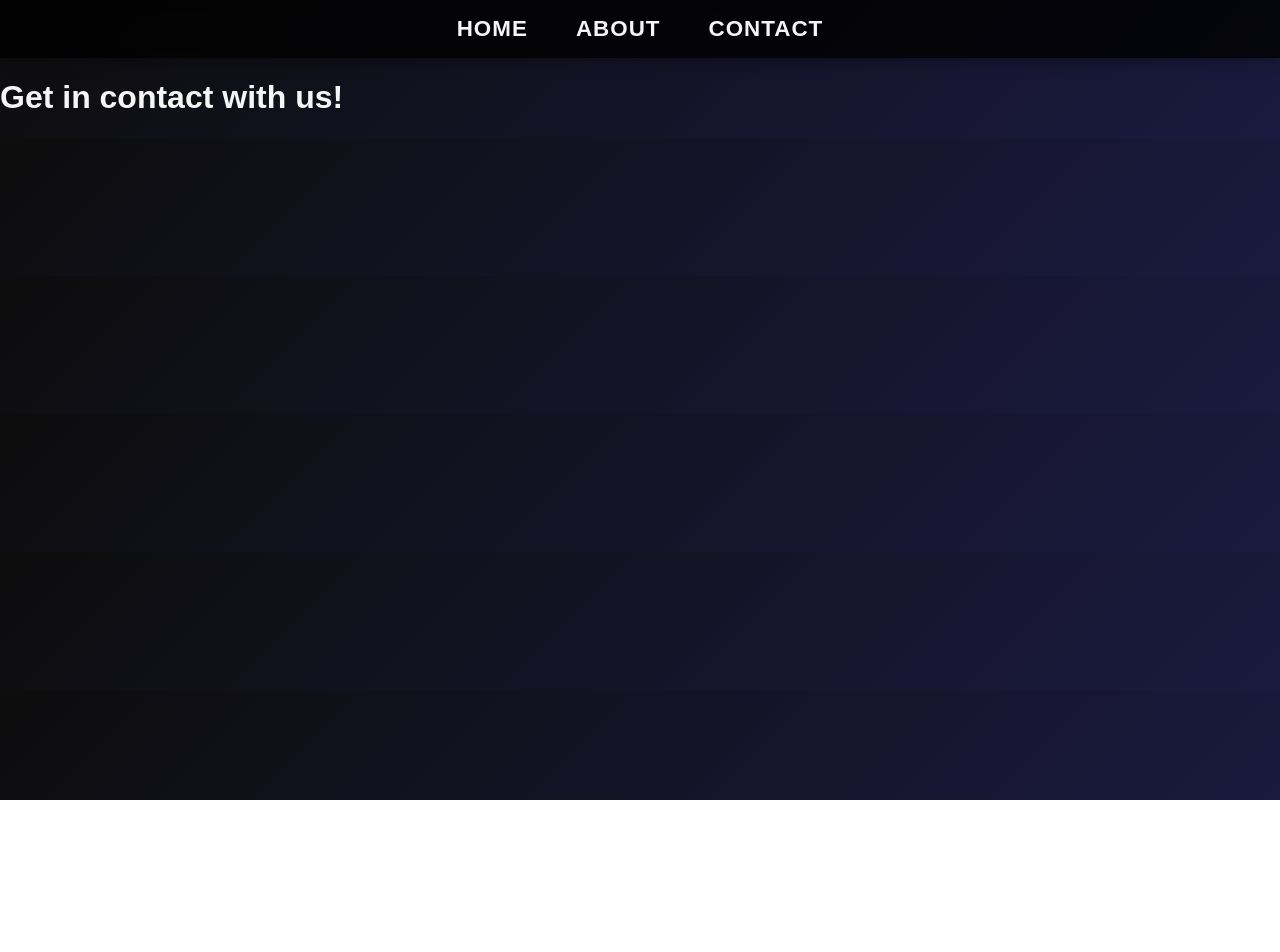
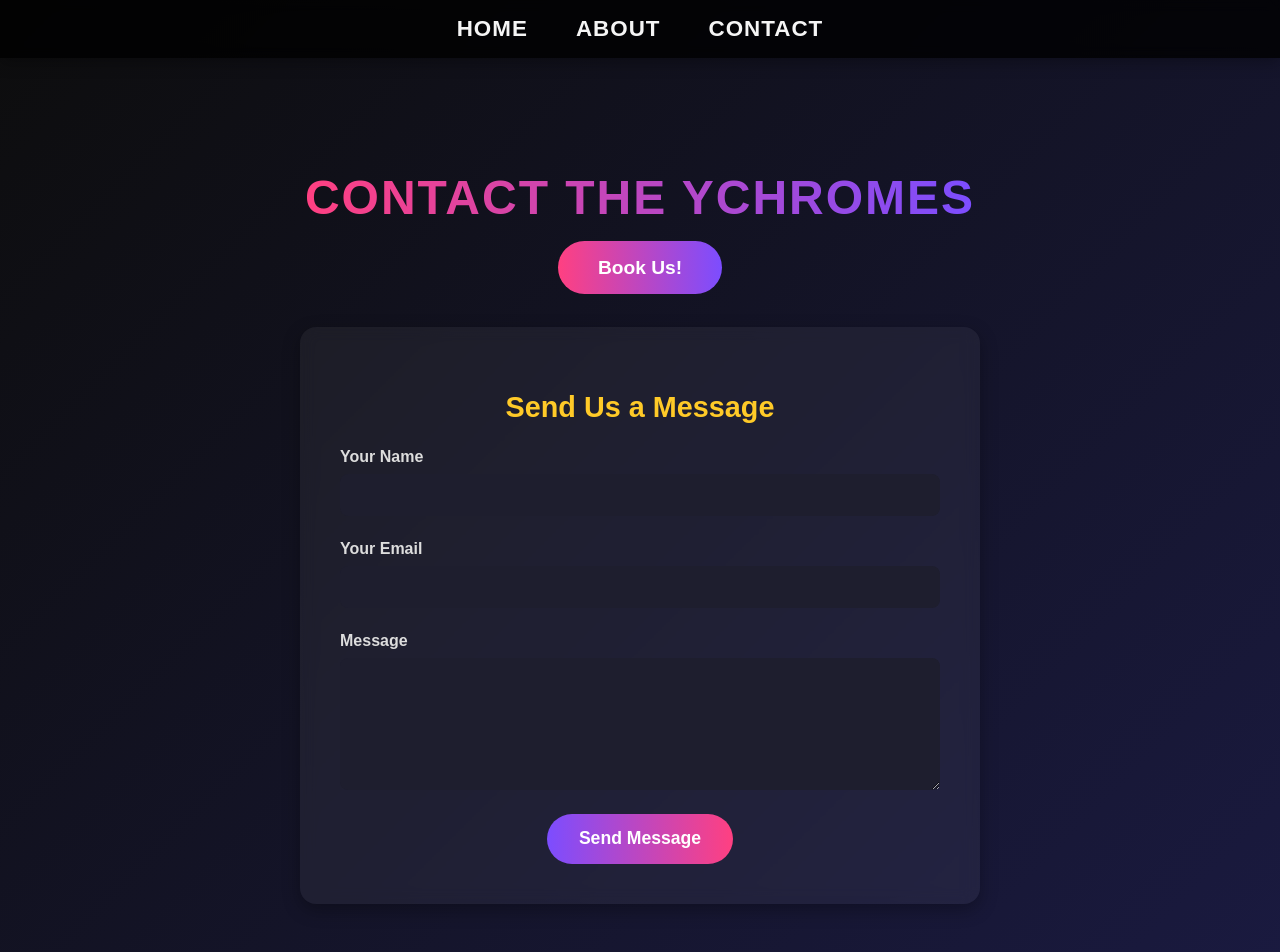
Before and after one commit to mattnadar/YChromes, a React (Create React App) app: page /events in a window 1280 px wide. Shown: the top 952 px of the page. Before the commit the page ends 800 px from the top, so only its background shows below. Built offline with nearby package versions, Linux system fonts and the light colour scheme.

Commit message:
Basic contact page done

```diff
--- a/src/pages/Contact.tsx
+++ b/src/pages/Contact.tsx
@@ -1,3 +1,48 @@
-export default function Events() {
-  return <h1>Get in contact with us!</h1>;
+import '../styles/Contact.css'
+
+export default function Contact() {
+  return (
+    <div className="Contact">
+      <h1>Contact the YChromes</h1>
+
+      {/* Booking button */}
+      <div className="Booking">
+        <a
+          href="https://docs.google.com/forms/d/e/1FAIpQLSee5gZBdboSvutqAACvTjXSTKdadnLVMCZOewqH_hw9QcW_Bw/viewform"
+          target="_blank"
+          rel="noopener noreferrer"
+          className="Booking-btn"
+        >
+          Book Us!
+        </a>
+      </div>
+
+      {/* Contact form */}
+      <div className="Contact-card">
+        <h2>Send Us a Message</h2>
+        <form
+          action="mailto:thechromes@gmail.com?subject=Message%20from%20YChromes%20Website"
+          method="POST"
+          encType="text/plain"
+        >
+          <div className="form-group">
+            <label htmlFor="name">Your Name</label>
+            <input type="text" id="name" name="name" required />
+          </div>
+
+          <div className="form-group">
+            <label htmlFor="email">Your Email</label>
+            <input type="email" id="email" name="email" required />
+          </div>
+
+          <div className="form-group">
+            <label htmlFor="message">Message</label>
+            <textarea id="message" name="message" rows={6} required></textarea>
+          </div>
+
+          <button type="submit" className="Send-btn">Send Message</button>
+        </form>
+      </div>
+    </div>
+  )
 }
--- /dev/null
+++ b/src/styles/Contact.css
@@ -0,0 +1,114 @@
+.Contact {
+  display: flex;
+  flex-direction: column;
+  align-items: center;
+  padding: 5rem 2rem;
+  text-align: center;
+  color: #f5f5f5;
+  animation: fadeIn 1s ease-in-out;
+}
+
+/* Title */
+.Contact h1 {
+  font-size: 3rem;
+  margin-bottom: 2rem;
+  background: linear-gradient(90deg, #ff4081, #7c4dff);
+  -webkit-background-clip: text;
+  -webkit-text-fill-color: transparent;
+  text-transform: uppercase;
+  letter-spacing: 2px;
+}
+
+/* Booking button */
+.Booking {
+  margin-bottom: 3rem;
+}
+
+.Booking-btn {
+  background: linear-gradient(90deg, #ff4081, #7c4dff);
+  color: white;
+  padding: 1rem 2.5rem;
+  font-size: 1.2rem;
+  font-weight: bold;
+  text-decoration: none;
+  border-radius: 50px;
+  transition: transform 0.3s ease, box-shadow 0.3s ease;
+}
+
+.Booking-btn:hover {
+  transform: translateY(-4px);
+  box-shadow: 0 6px 18px rgba(0, 0, 0, 0.4);
+}
+
+/* Contact card */
+.Contact-card {
+  background: rgba(255, 255, 255, 0.05);
+  backdrop-filter: blur(8px);
+  border-radius: 16px;
+  padding: 2.5rem;
+  max-width: 600px;
+  width: 100%;
+  box-shadow: 0 6px 18px rgba(0, 0, 0, 0.3);
+  text-align: left;
+}
+
+.Contact-card h2 {
+  text-align: center;
+  margin-bottom: 1.5rem;
+  font-size: 1.8rem;
+  color: #ffca28;
+}
+
+/* Form fields */
+.form-group {
+  margin-bottom: 1.5rem;
+  display: flex;
+  flex-direction: column;
+}
+
+label {
+  margin-bottom: 0.5rem;
+  font-size: 1rem;
+  font-weight: bold;
+  color: #ddd;
+}
+
+input, textarea {
+  padding: 0.75rem;
+  border: none;
+  border-radius: 8px;
+  font-size: 1rem;
+  outline: none;
+  background: #1e1e2e;
+  color: #f5f5f5;
+}
+
+input:focus, textarea:focus {
+  box-shadow: 0 0 6px #7c4dff;
+}
+
+/* Send button */
+.Send-btn {
+  display: block;
+  margin: 0 auto;
+  background: linear-gradient(90deg, #7c4dff, #ff4081);
+  color: white;
+  font-weight: bold;
+  padding: 0.9rem 2rem;
+  border: none;
+  border-radius: 50px;
+  font-size: 1.1rem;
+  cursor: pointer;
+  transition: transform 0.3s ease, box-shadow 0.3s ease;
+}
+
+.Send-btn:hover {
+  transform: translateY(-4px);
+  box-shadow: 0 6px 18px rgba(0, 0, 0, 0.4);
+}
+
+/* Animations (reuse) */
+@keyframes fadeIn {
+  from { opacity: 0; transform: translateY(20px); }
+  to { opacity: 1; transform: translateY(0); }
+}
```
